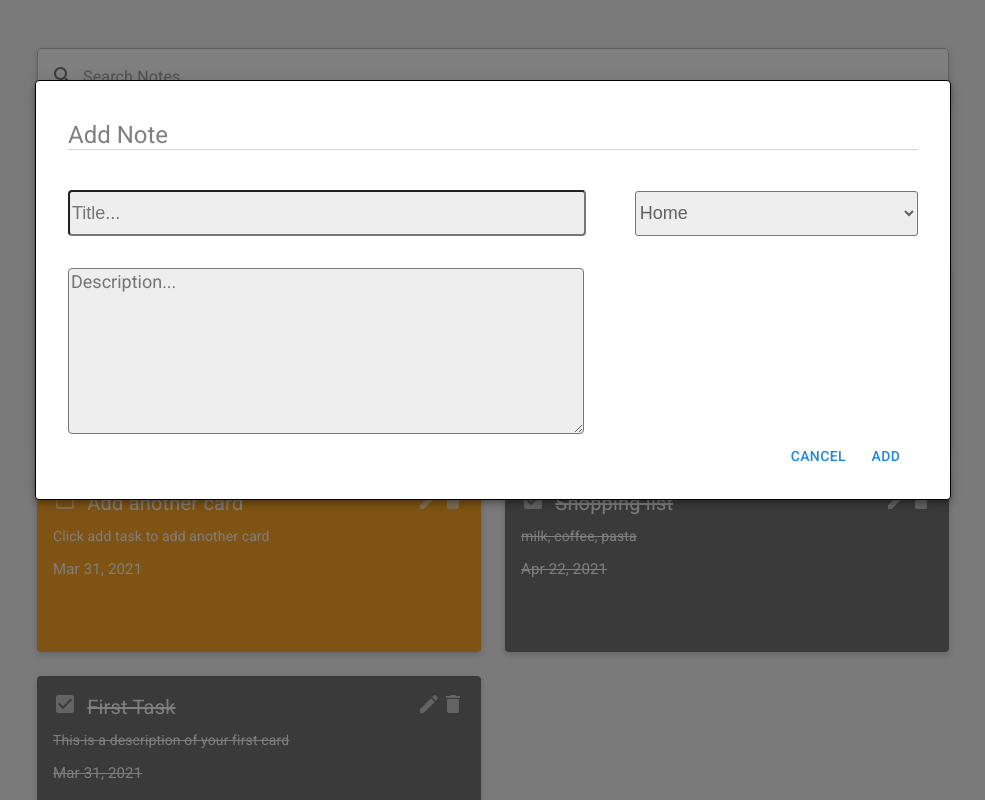
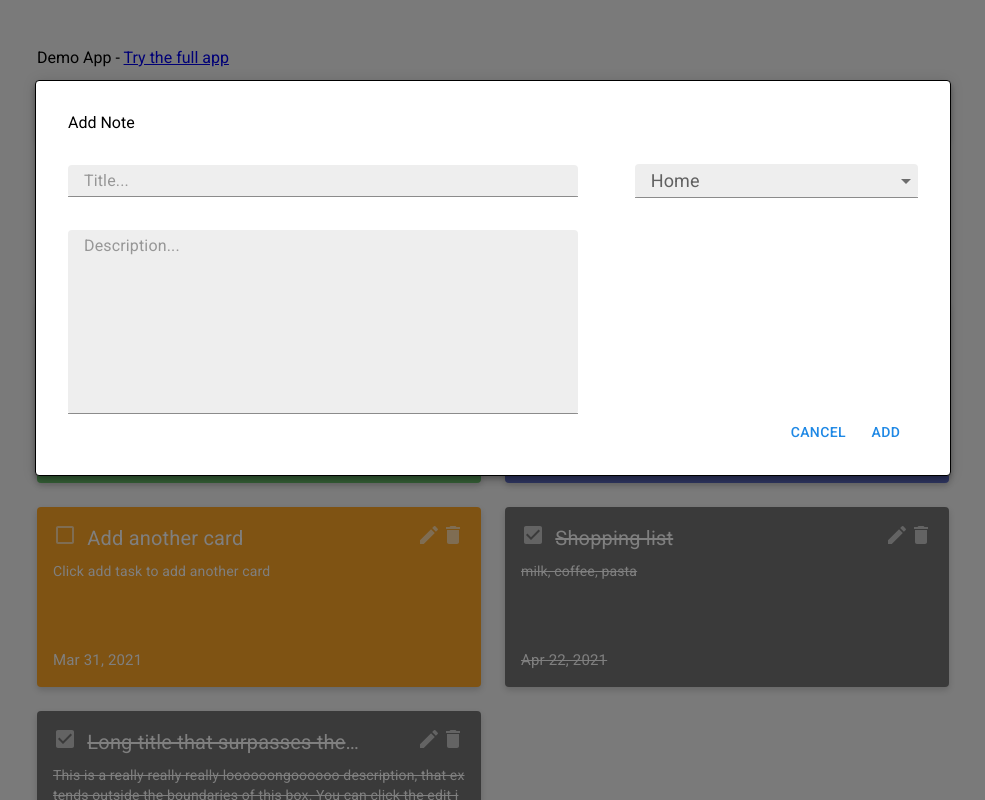
Before and after one commit to Hoang23/gtd-notes-app, a React (Create React App) app: page / in a window 1280 px wide. Both pictures are taken after a click on the button "+ ADD NOTE". Shown: the top 800 px of the page, without its empty margins (147-1132 px from the left). Built offline with nearby package versions, Linux system fonts and the light colour scheme.

Commit message:
updates for demo app

```diff
--- a/package.json
+++ b/package.json
@@ -6,7 +6,6 @@
     "@hookform/resolvers": "^1.3.7",
     "@material-ui/core": "^4.11.3",
     "@material-ui/icons": "^4.11.2",
-    "framer": "^1.2.29",
     "framer-motion": "^4.1.10",
     "moment": "^2.29.1",
     "react": "^17.0.2",
--- a/public/index.html
+++ b/public/index.html
@@ -28,7 +28,7 @@
       rel="stylesheet"
       href="https://fonts.googleapis.com/css?family=Roboto:300,400,500,700&display=swap"
     />
-    <title>React App</title>
+    <title>Ikanotes</title>
   </head>
   <body style="background-color: #f5f5f5">
     <noscript>You need to enable JavaScript to run this app.</noscript>
--- a/src/Layout.js
+++ b/src/Layout.js
@@ -1,17 +1,24 @@
 import { Container, Box, makeStyles } from "@material-ui/core";
+import { Typography } from "./components/Typography";
 
 const useStyles = makeStyles({
   container: {
     marginTop: "3rem",
+    minHeight: "90vh",
   },
 });
 
 export const Layout = ({ children }) => {
-  const { container } = useStyles();
+  const { container, footer } = useStyles();
 
   return (
-    <Container maxWidth='md' className={container}>
-      <Box height='100%'>{children}</Box>
-    </Container>
+    <div>
+      <Container maxWidth='md' className={container}>
+        <Box height='100%'>{children}</Box>
+      </Container>
+      <Typography className={footer} align='center'>
+        @github/hoang23
+      </Typography>
+    </div>
   );
 };
--- a/src/constants.js
+++ b/src/constants.js
@@ -5,15 +5,16 @@ export const Items = () => [
     id: 1,
     title: "Notes apps",
     description:
-      "Create a note taking app. Integrate features such as search, progress and filters.  ",
+      "Create a note taking app. Integrate features such as search, sort by date/completion, progress, filters and form validation. Unit test with Jest and e2e test with Cypress.  Styling with Material UI and look to add Redux for learning purposes.",
     date: moment("Apr 19 2021").format("ll"),
     completed: false,
     category: "Work",
   },
   {
     id: 2,
-    title: "First Task",
-    description: "This is a description of your first card",
+    title: "Long title that surpasses the width of the box",
+    description:
+      "This is a really really  really loooooongoooooo description, that extends outside the boundaries of this box. You can click the edit icon to see the rest of the contents as there is not enough space to fit on the card.  ",
     date: moment("Mar 31 2021").format("ll"),
     completed: true,
     category: "Personal",
--- a/src/modules/notes/AddNoteDialog.js
+++ b/src/modules/notes/AddNoteDialog.js
@@ -1,17 +1,19 @@
 import React, { useState } from "react";
 import { makeStyles } from "@material-ui/core/styles";
-import { Modal } from "@material-ui/core";
+import { Modal, Select, MenuItem, TextField } from "@material-ui/core";
 import { Button } from "../../components/Button";
-import { useForm } from "react-hook-form";
+import { useForm, Controller } from "react-hook-form";
 import { yupResolver } from "@hookform/resolvers/yup";
 import * as yup from "yup";
 import { blue, grey } from "@material-ui/core/colors";
 import { Grid } from "../../components/Grid";
 import { motion } from "framer-motion";
-import { Frame } from "framer";
 
 const schema = yup.object().shape({
-  title: yup.string().required(),
+  title: yup
+    .string()
+    .required()
+    .max(50, "title must be less than 50 characters"),
   description: yup.string(),
   category: yup.string(),
 });
@@ -41,32 +43,27 @@ const useStyles = makeStyles((theme) => ({
   titleInputField: {
     borderRadius: "4px",
     width: "90%",
-    height: "40px",
-    fontSize: 18,
     color: grey[700],
     backgroundColor: grey[200],
+    fontSize: 18,
+
+    borderBottom: "none",
   },
   descriptionInputField: {
-    borderRadius: "4px",
-    width: "90%",
-    height: "20vh",
-    minHeight: "20vh",
-    fontSize: 18,
     color: grey[700],
     backgroundColor: grey[200],
-    maxWidth: "90%",
-    maxHeight: "40vh",
-    minWidth: "90%",
+    width: "90%",
+    borderRadius: "4px",
     marginTop: "2rem",
-    fontFamily: "Roboto",
+    fontSize: 18,
   },
+
   selectInputField: {
-    borderRadius: "3px",
+    borderRadius: "4px",
     width: "100%",
-    height: "45px",
-    fontSize: 18,
     color: grey[700],
     backgroundColor: grey[200],
+    fontSize: 18,
   },
   formContainer: {
     display: "flex",
@@ -94,7 +91,6 @@ export const AddNoteDialog = ({ addNote }) => {
     descriptionInputField,
     selectInputField,
     formContainer,
-    headerText,
     errorText,
     buttonText,
   } = useStyles();
@@ -109,7 +105,7 @@ export const AddNoteDialog = ({ addNote }) => {
     setOpen(false);
   };
 
-  const { register, handleSubmit, errors } = useForm({
+  const { register, handleSubmit, control, errors } = useForm({
     resolver: yupResolver(schema),
   });
 
@@ -124,20 +120,12 @@ export const AddNoteDialog = ({ addNote }) => {
     }
   };
 
-  const transition = {
-    type: "spring",
-    restDelta: 0.5,
-  };
-
   return (
     <div>
       <motion.div
-        // initial={{ opacity: 0 }}
-        // animate={{ opacity: 1 }}
-        // transition={{ duration: 0.5 }}
         initial={{ rotate: 0 }}
         animate={{ rotate: 360 }}
-        transition={{ type: "spring", duration: 1.5, delay: 3 }}
+        transition={{ duration: 1.5, delay: 3 }}
       >
         <Button type='button' onClick={handleOpen} className={addNoteModal}>
           + Add Note
@@ -152,7 +140,7 @@ export const AddNoteDialog = ({ addNote }) => {
         >
           <div className={paperContainer}>
             <div className={paper}>
-              <p className={headerText}>Add Note</p>
+              <p>Add Note</p>
               <form onSubmit={handleSubmit(submitForm)}>
                 <Grid container className={formContainer}>
                   <Grid xs={12} item className={errorText}>
@@ -161,34 +149,44 @@ export const AddNoteDialog = ({ addNote }) => {
                     <p> {errors.description?.message} </p>
                   </Grid>
                   <Grid item xs={8}>
-                    <input
-                      type='text'
+                    <TextField
+                      inputProps={{
+                        style: { paddingLeft: "1rem" },
+                      }}
                       name='title'
                       placeholder='Title...'
-                      ref={register}
+                      inputRef={register}
                       className={titleInputField}
-                    ></input>
+                    ></TextField>
                   </Grid>
 
                   <Grid item xs={4}>
-                    <select
+                    <Controller
+                      as={Select} // same as Material UI Select
+                      style={{
+                        paddingLeft: "1rem",
+                      }}
                       className={selectInputField}
+                      control={control}
                       name='category'
-                      placeholder='Category...'
-                      ref={register}
+                      defaultValue={"Home"}
                     >
-                      <option value='Home'>Home</option>
-                      <option value='Work'>Work</option>
-                      <option value='Personal'>Personal</option>
-                    </select>
+                      <MenuItem value='Home'>Home</MenuItem>
+                      <MenuItem value='Work'>Work</MenuItem>
+                      <MenuItem value='Personal'>Personal</MenuItem>
+                    </Controller>
                   </Grid>
 
                   <Grid item xs={8}>
-                    <textarea
-                      type='text'
+                    <TextField
+                      multiline
+                      inputProps={{
+                        style: { paddingLeft: "1rem" },
+                      }}
+                      rows={9}
                       name='description'
                       placeholder='Description...'
-                      ref={register}
+                      inputRef={register}
                       className={descriptionInputField}
                     />
                   </Grid>
--- a/src/modules/notes/CardNote.js
+++ b/src/modules/notes/CardNote.js
@@ -1,6 +1,6 @@
 import React from "react";
 import { makeStyles } from "@material-ui/core/styles";
-import { Card, CardContent, Checkbox } from "@material-ui/core";
+import { Card, CardContent, Checkbox, Box } from "@material-ui/core";
 import { Typography } from "../../components/Typography";
 import { orange, green, indigo, grey } from "@material-ui/core/colors";
 import { Grid } from "../../components/Grid";
@@ -24,24 +24,27 @@ const useStyles = makeStyles({
     boxShadow: "0px 3px 6px #00000029",
     textDecoration: (note) => (note.completed === true ? "line-through" : ""),
   },
+
   titleHandler: {
     fontSize: 20,
     color: "white",
   },
   descriptionHandler: {
     fontSize: 14,
-    marginBottom: 12,
     color: "white",
+    display: "-webkit-box",
+    boxOrient: "vertical",
+    lineClamp: 3,
+    wordBreak: "break-all",
+    overflow: "hidden",
   },
   titleContainer: {
     display: "flex",
     marginBottom: ".5rem",
   },
   bodyContainer: {
-    display: "flex",
-    justifyContent: "space-between",
-    flexDirection: "column",
-    height: "100%",
+    minHeight: 110,
+    maxHeight: 110,
   },
   dateHandler: {
     fontSize: 15,
@@ -93,7 +96,7 @@ export const CardNote = ({
   return (
     <>
       <Card className={root}>
-        <CardContent>
+        <CardContent style={{ width: "auto" }}>
           <Grid container className={titleContainer} justify='space-between'>
             <Grid item xs={1}>
               <Checkbox
@@ -105,7 +108,9 @@ export const CardNote = ({
             </Grid>
 
             <Grid item xs={8}>
-              <Typography className={titleHandler}>{note.title} </Typography>
+              <Typography noWrap className={titleHandler}>
+                {note.title}{" "}
+              </Typography>
             </Grid>
 
             <Grid item xs={3}>
@@ -116,10 +121,20 @@ export const CardNote = ({
             </Grid>
           </Grid>
 
-          <Grid className={bodyContainer}>
-            <Typography className={descriptionHandler}>
+          <Grid
+            container
+            className={bodyContainer}
+            direction='column'
+            justify='space-between'
+          >
+            <Typography
+              className={descriptionHandler}
+              variant='body2'
+              component='p'
+            >
               {note.description}
             </Typography>
+
             <Typography className={dateHandler} variant='body2' component='p'>
               {note.date}
             </Typography>
--- /dev/null
+++ b/src/modules/notes/DeleteCompletedNotesButton.js
@@ -0,0 +1,75 @@
+import React, { useState } from "react";
+import { Button } from "../../components/Button";
+import { makeStyles } from "@material-ui/core/styles";
+import { red, blue } from "@material-ui/core/colors";
+import { Typography } from "../../components/Typography";
+import { Modal } from "@material-ui/core";
+
+const useStyles = makeStyles((theme) => ({
+  buttonHolder: {
+    backgroundColor: red[400],
+    color: "white",
+  },
+  paper: {
+    position: "absolute",
+    width: "20%",
+
+    backgroundColor: theme.palette.background.paper,
+    border: "1px solid #000",
+    borderRadius: "5px",
+    boxShadow: theme.shadows[5],
+    padding: theme.spacing(2, 4, 3),
+    [theme.breakpoints.down("sm")]: {
+      width: "70%",
+    },
+  },
+  paperContainer: {
+    display: "flex",
+    justifyContent: "center",
+    marginTop: "40vh",
+  },
+  actionButton: {
+    color: blue[600],
+  },
+}));
+
+export const DeleteCompletedNotesButton = ({ deleteCompletedNotes }) => {
+  const { buttonHolder, paper, paperContainer, actionButton } = useStyles();
+  const [open, setOpen] = useState(false);
+  const handleOpen = () => {
+    setOpen(true);
+  };
+
+  const handleClose = () => {
+    setOpen(false);
+  };
+  return (
+    <div>
+      <Button className={buttonHolder} onClick={handleOpen}>
+        Del Completed
+      </Button>
+
+      <Modal open={open} onClose={handleClose}>
+        <div className={paperContainer}>
+          <div className={paper}>
+            <Typography>Delete All Completed Notes?</Typography>
+            <Button onClick={handleClose} className={actionButton}>
+              {" "}
+              Cancel{" "}
+            </Button>
+            <Button
+              onClick={() => {
+                deleteCompletedNotes();
+                handleClose();
+              }}
+              className={actionButton}
+            >
+              {" "}
+              Delete{" "}
+            </Button>
+          </div>
+        </div>
+      </Modal>
+    </div>
+  );
+};
--- a/src/modules/notes/EditNoteDialog.js
+++ b/src/modules/notes/EditNoteDialog.js
@@ -1,8 +1,8 @@
 import React, { useState } from "react";
 import { makeStyles } from "@material-ui/core/styles";
-import { Modal } from "@material-ui/core";
+import { Modal, Select, MenuItem, TextField } from "@material-ui/core";
 import { Button } from "../../components/Button";
-import { useForm } from "react-hook-form";
+import { useForm, Controller } from "react-hook-form";
 import { yupResolver } from "@hookform/resolvers/yup";
 import * as yup from "yup";
 import { blue, grey } from "@material-ui/core/colors";
@@ -11,7 +11,10 @@ import EditIcon from "@material-ui/icons/Edit";
 import { motion } from "framer-motion";
 
 const schema = yup.object().shape({
-  title: yup.string().required(),
+  title: yup
+    .string()
+    .required()
+    .max(50, "title must be less than 50 characters"),
   description: yup.string(),
   category: yup.string(),
 });
@@ -34,49 +37,48 @@ const useStyles = makeStyles((theme) => ({
     justifyContent: "center",
     marginTop: "10vh",
   },
+  addNoteModal: {
+    backgroundColor: blue[400],
+    color: "white",
+  },
   titleInputField: {
     borderRadius: "4px",
     width: "90%",
-    height: "40px",
-    fontSize: 18,
     color: grey[700],
     backgroundColor: grey[200],
+    fontSize: 18,
+
+    borderBottom: "none",
   },
   descriptionInputField: {
-    borderRadius: "4px",
-    width: "90%",
-    height: "20vh",
-    minHeight: "20vh",
-    fontSize: 18,
     color: grey[700],
     backgroundColor: grey[200],
-    maxWidth: "90%",
-    maxHeight: "40vh",
-    minWidth: "90%",
+    width: "90%",
+    borderRadius: "4px",
     marginTop: "2rem",
-    fontFamily: "Roboto",
+    fontSize: 18,
   },
+
   selectInputField: {
-    borderRadius: "3px",
+    borderRadius: "4px",
     width: "100%",
-    height: "45px",
-    fontSize: 18,
     color: grey[700],
     backgroundColor: grey[200],
+    fontSize: 18,
   },
   formContainer: {
     display: "flex",
     alignItems: "center",
   },
-  headerHandler: {
+  headerText: {
     borderBottom: "1px solid lightgrey",
     color: "grey",
     fontSize: 24,
   },
-  errorHandler: {
+  errorText: {
     color: theme.palette.error.main,
   },
-  buttonHandler: {
+  buttonText: {
     color: blue[600],
   },
 }));
@@ -89,9 +91,9 @@ export const EditNoteDialog = ({ note, editNote }) => {
     descriptionInputField,
     selectInputField,
     formContainer,
-    headerHandler,
-    errorHandler,
     buttonHandler,
+    errorText,
+    buttonText,
   } = useStyles();
 
   const [open, setOpen] = useState(false);
@@ -104,7 +106,7 @@ export const EditNoteDialog = ({ note, editNote }) => {
     setOpen(false);
   };
 
-  const { register, handleSubmit, errors } = useForm({
+  const { register, handleSubmit, control, errors } = useForm({
     resolver: yupResolver(schema),
   });
 
@@ -131,54 +133,66 @@ export const EditNoteDialog = ({ note, editNote }) => {
         >
           <div className={paperContainer}>
             <div className={paperHandler}>
-              <p className={headerHandler}>Edit Note</p>
+              <p>Edit Note</p>
               <form onSubmit={handleSubmit(submitForm)}>
                 <Grid container className={formContainer}>
-                  <Grid xs={12} item className={errorHandler}>
+                  <Grid xs={12} item className={errorText}>
                     <p> {errors.title?.message} </p>
                     <p> {errors.category?.message} </p>
                     <p> {errors.description?.message} </p>
                   </Grid>
                   <Grid item xs={8}>
-                    <input
-                      type='text'
+                    <TextField
+                      inputProps={{
+                        style: { paddingLeft: "1rem" },
+                      }}
                       name='title'
+                      placeholder='Title...'
+                      inputRef={register}
+                      className={titleInputField}
                       defaultValue={note.title}
-                      ref={register}
-                      className={titleInputField}
-                    ></input>
+                    ></TextField>
                   </Grid>
 
                   <Grid item xs={4}>
-                    <select
+                    <Controller
+                      as={Select} // same as Material UI Select
+                      style={{
+                        paddingLeft: "1rem",
+                      }}
                       className={selectInputField}
+                      control={control}
                       name='category'
                       defaultValue={note.category}
-                      ref={register}
                     >
-                      <option value='Home'>Home</option>
-                      <option value='Work'>Work</option>
-                      <option value='Personal'>Personal</option>
-                    </select>
+                      <MenuItem value='Home'>Home</MenuItem>
+                      <MenuItem value='Work'>Work</MenuItem>
+                      <MenuItem value='Personal'>Personal</MenuItem>
+                    </Controller>
                   </Grid>
 
                   <Grid item xs={8}>
-                    <textarea
-                      type='text'
+                    <TextField
+                      multiline
+                      inputProps={{
+                        style: { paddingLeft: "1rem" },
+                      }}
+                      rows={9}
                       name='description'
+                      placeholder='Description...'
+                      inputRef={register}
+                      className={descriptionInputField}
                       defaultValue={note.description}
-                      ref={register}
-                      className={descriptionInputField}
                     />
                   </Grid>
 
                   <Grid item xs={9} />
 
                   <Grid item xs={3} align='right'>
-                    <Button className={buttonHandler} onClick={handleClose}>
+                    <Button className={buttonText} onClick={handleClose}>
                       Cancel{" "}
                     </Button>
-                    <Button className={buttonHandler} type='submit'>
+                    <Button className={buttonText} type='submit'>
                       Edit{" "}
                     </Button>
                   </Grid>
--- a/src/modules/notes/FilterButton.js
+++ b/src/modules/notes/FilterButton.js
@@ -21,16 +21,18 @@ export const FilterButton = ({ onClick, isActive, category, children }) => {
   const styles = useStyles1(category);
 
   return (
+    <>
       <Button
         onClick={onClick}
         className={isActive && styles[`button${category}Active`]}
       >
         {children}
         {category !== "All" ? (
-        <span className={styles[`dot${category}`]}> &bull;</span>
+          <span className={styles[`dot${category}`]}>&bull; </span>
         ) : (
           ""
         )}
       </Button>
+    </>
   );
 };
--- a/src/modules/notes/Notes.js
+++ b/src/modules/notes/Notes.js
@@ -1,12 +1,13 @@
 import React, { useState, useEffect, useMemo } from "react";
 import { Grid } from "../../components/Grid";
+import { Typography } from "../../components/Typography";
 import { CardNote } from "./CardNote";
 import { AddNoteDialog } from "./AddNoteDialog";
 import { FilterPanel } from "./FilterPanel";
 import { useNotes } from "./useNotes";
 import { ProgressSection } from "./ProgressSection";
 import { SearchBar } from "./SearchBar";
-import { DeleteAllNotesButton } from "./DeleteAllNotesButton";
+import { DeleteCompletedNotesButton } from "./DeleteCompletedNotesButton";
 import { EmptyNotesAssistance } from "./EmptyNotesAssistance";
 import { makeStyles } from "@material-ui/core/styles";
 import { motion } from "framer-motion";
@@ -33,7 +34,7 @@ export const Notes = () => {
     addNote,
     updateComplete,
     deleteNote,
-    deleteAllNotes,
+    deleteCompletedNotes,
     editNote,
     SortNotes,
     countNotesCompleted,
@@ -64,10 +65,14 @@ export const Notes = () => {
 
   let transitionTime = 0.2;
 
-  localStorage.clear();
+  // localStorage.clear();
 
   return (
     <>
+      <p>
+        Demo App -{" "}
+        <a href='https://ikanotesv1.netlify.app/'> Try the full app</a>
+      </p>
       <SearchBar setSearch={setSearch} /> <br />
       <Grid container justify='space-between' alignItems='center' spacing={3}>
         <Grid item xs={12} sm={8}>
@@ -75,7 +80,9 @@ export const Notes = () => {
         </Grid>
         <Grid container item spacing={1} sm={4} className={ActionButtons}>
           <Grid item>
-            <DeleteAllNotesButton deleteAllNotes={deleteAllNotes} />
+            <DeleteCompletedNotesButton
+              deleteCompletedNotes={deleteCompletedNotes}
+            />
           </Grid>
 
           <Grid item>
--- a/src/modules/notes/SearchBar.js
+++ b/src/modules/notes/SearchBar.js
@@ -1,5 +1,5 @@
 import React from "react";
-import { Input, InputAdornment, TextField } from "@material-ui/core";
+import { InputAdornment, TextField } from "@material-ui/core";
 import SearchIcon from "@material-ui/icons/Search";
 import { makeStyles } from "@material-ui/core/styles";
 
```
Also changed, not shown: src/modules/notes/useNotes.js (+4 -3 lines). Lines whose indentation alone changed are shown as unchanged.
